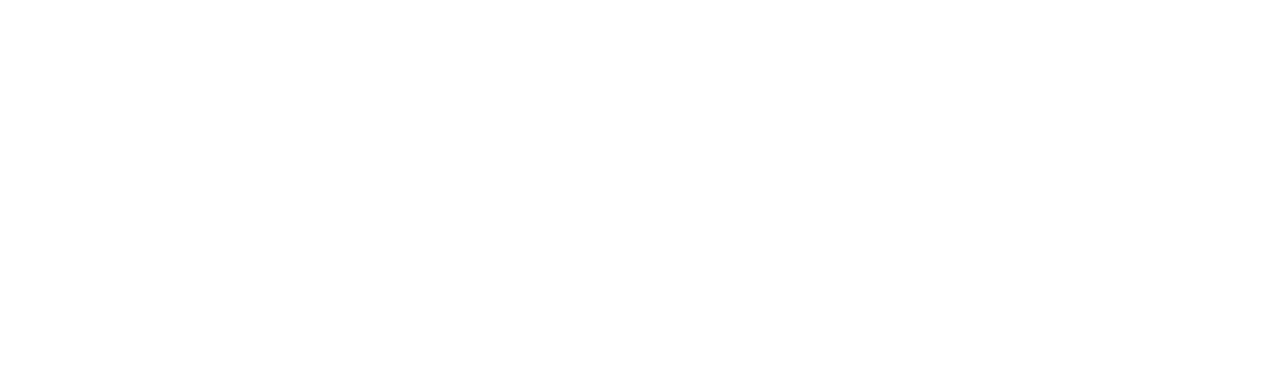
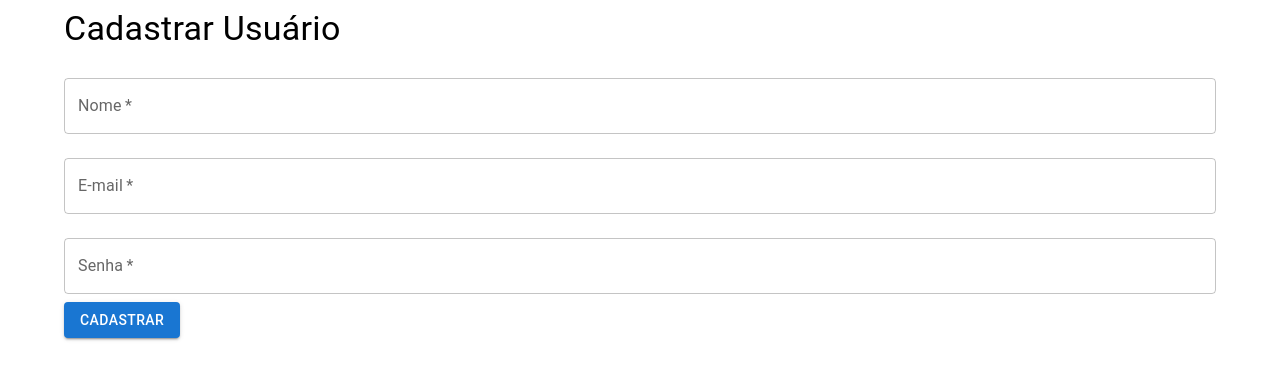
Before and after one commit to joaofeliperl/projeto-controle-de-estoque, a React (Create React App) app in the folder frontend/: page /add-user in a window 1280 px wide. Before the commit this address had no page. Shown: the top 380 px of the page. Built offline with nearby package versions, Linux system fonts and the light colour scheme.

Commit message:
creating the users page

```diff
--- a/frontend/src/App.js
+++ b/frontend/src/App.js
@@ -6,6 +6,8 @@ import Signup from "./pages/Signup";
 import Home from "./pages/Home";
 import { jwtDecode } from "jwt-decode";
 import Fornecedores from "./pages/AddProvider";
+import AddUser from "./pages/AddUser";
+import UserList from "./pages/UserList";
 
 const App = () => {
     return (
@@ -14,6 +16,8 @@ const App = () => {
                 <Route path="/login" element={<Login />} />
                 <Route path="/signup" element={<Signup />} />
                 <Route path="/home" element={<Home />} />
+                <Route path="/users" element={<UserList />} />
+                <Route path="/add-user" element={<AddUser />} />
                 <Route
                     path="/dashboard"
                     element={
--- a/frontend/src/components/Sidebar.js
+++ b/frontend/src/components/Sidebar.js
@@ -71,7 +71,7 @@ const Sidebar = () => {
                         <ListItemText primary="Fornecedores" />
                     </ListItemButton>
 
-                    <ListItemButton onClick={() => navigate("/usuarios")} sx={{ cursor: "pointer" }}>
+                    <ListItemButton onClick={() => navigate("/users")} sx={{ cursor: "pointer" }}>
                         <ListItemIcon><People /></ListItemIcon>
                         <ListItemText primary="Usuários" />
                     </ListItemButton>
--- /dev/null
+++ b/frontend/src/pages/AddUser.js
@@ -0,0 +1,39 @@
+import React, { useState } from "react";
+import { Container, TextField, Button, Typography } from "@mui/material";
+import { useNavigate } from "react-router-dom";
+import axios from "axios";
+
+const AddUser = () => {
+    const [user, setUser] = useState({ nome: "", email: "", senha: "" });
+    const navigate = useNavigate();
+
+    const handleChange = (e) => {
+        setUser({ ...user, [e.target.name]: e.target.value });
+    };
+
+    const handleSubmit = async (e) => {
+        e.preventDefault();
+        try {
+            await axios.post("http://localhost:5001/users", user);
+            alert("Usuário cadastrado com sucesso!");
+            navigate("/users");
+        } catch (error) {
+            console.error("Erro ao cadastrar usuário:", error);
+            alert("Erro ao cadastrar usuário!");
+        }
+    };
+
+    return (
+        <Container>
+            <Typography variant="h4" gutterBottom>Cadastrar Usuário</Typography>
+            <form onSubmit={handleSubmit}>
+                <TextField label="Nome" name="nome" value={user.nome} onChange={handleChange} fullWidth margin="normal" required />
+                <TextField label="E-mail" name="email" type="email" value={user.email} onChange={handleChange} fullWidth margin="normal" required />
+                <TextField label="Senha" name="senha" type="password" value={user.senha} onChange={handleChange} fullWidth margin="normal" required />
+                <Button type="submit" variant="contained" color="primary">Cadastrar</Button>
+            </form>
+        </Container>
+    );
+};
+
+export default AddUser;
--- a/frontend/src/pages/Home.js
+++ b/frontend/src/pages/Home.js
@@ -1,6 +1,6 @@
 import React from "react";
 import { Box, Paper, Typography, Container, Grid } from "@mui/material";
-import { Inventory, Login, ShoppingCart, ExitToApp, People, Assessment, Feedback } from "@mui/icons-material";
+import { Inventory, Login, ShoppingCart, ExitToApp, People, Feedback, LocalShipping } from "@mui/icons-material";
 import { useNavigate } from "react-router-dom";
 import Navbar from "../components/Navbar";
 import Sidebar from "../components/Sidebar";
@@ -15,7 +15,7 @@ const Home = () => {
         { title: "Vendas", description: "Gerenciar vendas", icon: <ShoppingCart fontSize="large" />, path: "/vendas" },
         { title: "Usuários", description: "Gerenciar usuários", icon: <People fontSize="large" />, path: "/usuarios" },
         { title: "Feedback", description: "Deixe seu feedback", icon: <Feedback fontSize="large" />, path: "/feedback" },
-        { title: "Fornecedores", description: "Gerenciar Fornecedores", icon: <Feedback fontSize="large" />, path: "/fornecedores" },
+        { title: "Fornecedores", description: "Gerenciar Fornecedores", icon: <LocalShipping fontSize="large" />, path: "/fornecedores" },
     ];
 
     return (
--- /dev/null
+++ b/frontend/src/pages/UserList.js
@@ -0,0 +1,30 @@
+import React, { useState, useEffect } from "react";
+import { Container, Typography, Button } from "@mui/material";
+import axios from "axios";
+import { Link } from "react-router-dom";
+
+const UserList = () => {
+    const [users, setUsers] = useState([]);
+
+    useEffect(() => {
+        axios.get("http://localhost:5001/users") // ✅ Ajuste a rota da API se necessário
+            .then(response => setUsers(response.data))
+            .catch(error => console.error("Erro ao carregar usuários:", error));
+    }, []);
+
+    return (
+        <Container>
+            <Typography variant="h4" gutterBottom>Usuários</Typography>
+            <Button variant="contained" color="primary" component={Link} to="/add-user">
+                Adicionar Usuário
+            </Button>
+            <ul>
+                {users.map(user => (
+                    <li key={user.id}>{user.nome} - {user.email}</li>
+                ))}
+            </ul>
+        </Container>
+    );
+};
+
+export default UserList;
```
